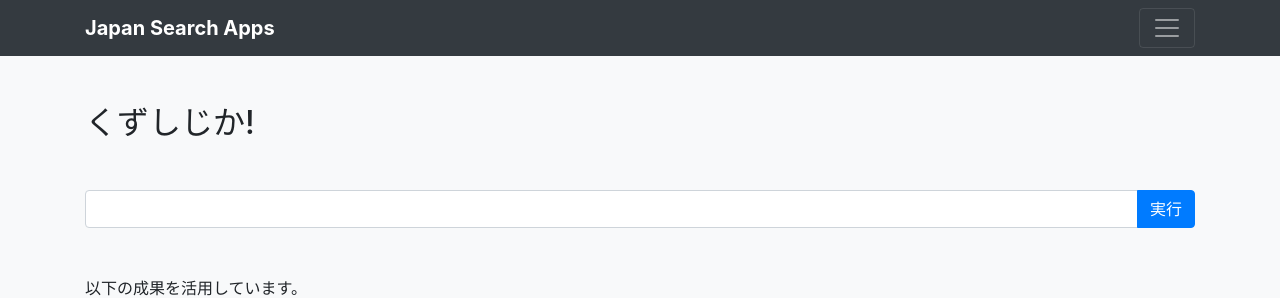
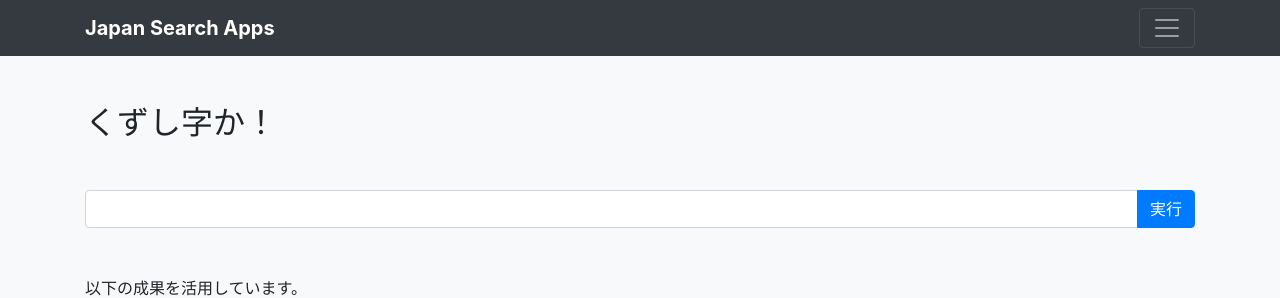
Before and after one commit to nakamura196/jpsearch, a Jekyll site: the page built from docs/kuzushiji.html, in a window 1280 px wide. Shown: the top 298 px of the page. Built offline with Jekyll 4.4.1, drawn with Linux system fonts in a browser that asks for light colours.

Commit message:
change name

```diff
--- a/docs/kuzushiji.html
+++ b/docs/kuzushiji.html
@@ -1,5 +1,5 @@
 ---
-title: くずしじか!
+title: くずし字か！
 layout: default
 ---
 
@@ -12,7 +12,7 @@ layout: default
 <div class="py-5 bg-light">
     <div class="container">
 
-        <h2 class="mb-5">くずしじか!</h2>
+        <h2 class="mb-5">くずし字か！</h2>
 
         <form>
             <div class="input-group mb-5">
```
